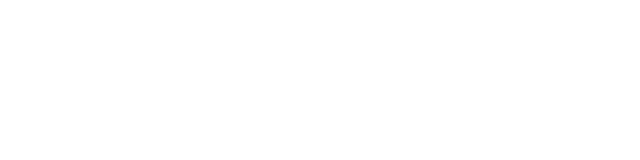
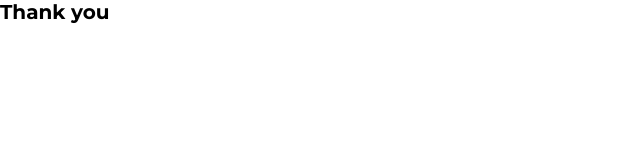
Before and after one commit to gmcotta/supimpa-web, a React (Create React App) app: page /thank-you in a window 1280 px wide. Shown: the top 160 px of the page, without its empty margins (0-640 px from the left). Built offline with nearby package versions, Linux system fonts and the light colour scheme.

Commit message:
Creating thank you page

```diff
--- a/src/pages/CreateInstitution/index.tsx
+++ b/src/pages/CreateInstitution/index.tsx
@@ -8,6 +8,7 @@
 } from 'react';
 import { LeafletMouseEvent } from 'leaflet';
 import { Map, TileLayer, Marker } from 'react-leaflet';
+import { useHistory } from 'react-router-dom';
 
 import { FiPlus } from 'react-icons/fi';
 import DefaultTemplate from '../../templates/DefaultTemplate';
@@ -41,6 +42,8 @@
 };
 
 const CreateInstitution: React.FC = () => {
+  const history = useHistory();
+
   const initialValues = useMemo(
     () => ({
       name: '',
@@ -213,9 +216,10 @@
         }));
       } else {
         console.log('Deu certo');
+        history.push('/thank-you');
       }
     },
-    [errors, values],
+    [errors, values, history],
   );
 
   const defineErrorMessage = useCallback((key: string, message: string) => {
--- /dev/null
+++ b/src/pages/ThankYouPage/index.tsx
@@ -0,0 +1,11 @@
+import React from 'react';
+
+const ThankYouPage: React.FC = () => {
+  return (
+    <div>
+      <h1>Thank you</h1>
+    </div>
+  );
+};
+
+export default ThankYouPage;
--- a/src/routes.tsx
+++ b/src/routes.tsx
@@ -5,6 +5,7 @@
 import MapPage from './pages/MapPage';
 import InstitutionDetails from './pages/InstitutionDetails';
 import CreateInstitution from './pages/CreateInstitution';
+import ThankYouPage from './pages/ThankYouPage';
 
 const Routes: React.FC = () => {
   return (
@@ -14,6 +15,7 @@
         <Route path="/map" exact component={MapPage} />
         <Route path="/institutions/:id" exact component={InstitutionDetails} />
         <Route path="/create" exact component={CreateInstitution} />
+        <Route path="/thank-you" exact component={ThankYouPage} />
       </Switch>
     </BrowserRouter>
   );
```
